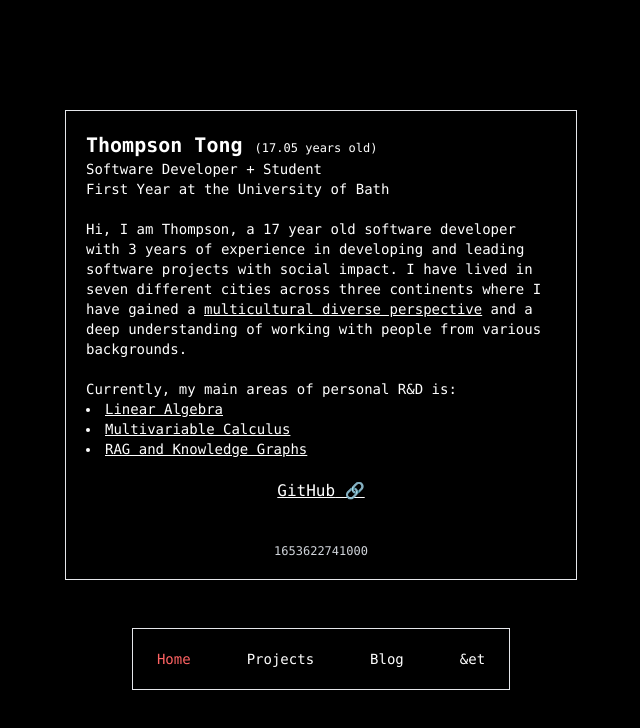
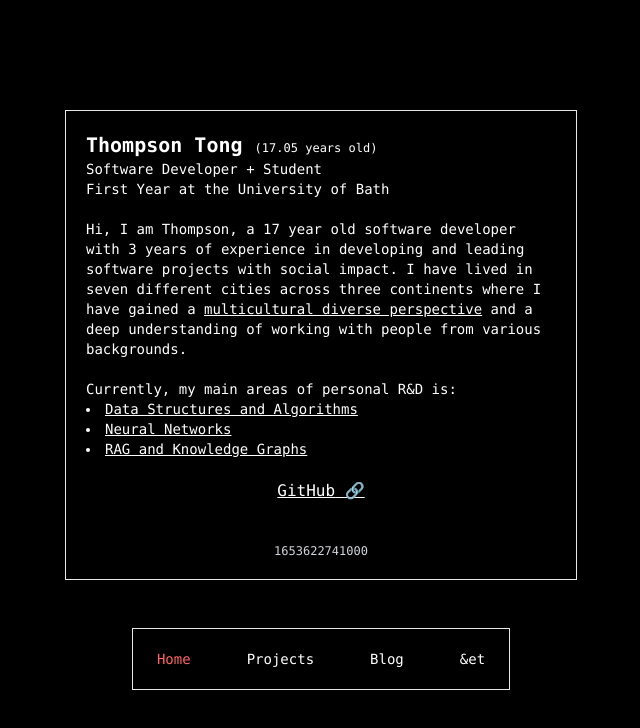
Before and after one commit to ItsThompson/t-industries, a SvelteKit app: page / in a window 1280 px wide. Shown: the top 728 px of the page, without its empty margins (319-959 px from the left). Built offline with nearby package versions, Linux system fonts and the light colour scheme.

Commit message:
feat(homepage): updated personal R&D

```diff
--- a/src/routes/+page.svelte
+++ b/src/routes/+page.svelte
@@ -32,8 +32,8 @@ border p-5 flex flex-col items-center gap-5"
         <div class="mt-5 text-sm">
             Currently, my main areas of personal R&D is:
             <ul class="list-disc list-inside">
-                <li class="underline">Linear Algebra</li>
-                <li class="underline">Multivariable Calculus</li>
+                <li class="underline">Data Structures and Algorithms</li>
+                <li class="underline">Neural Networks</li>
                 <li class="underline">RAG and Knowledge Graphs</li>
             </ul>
         </div>
```
